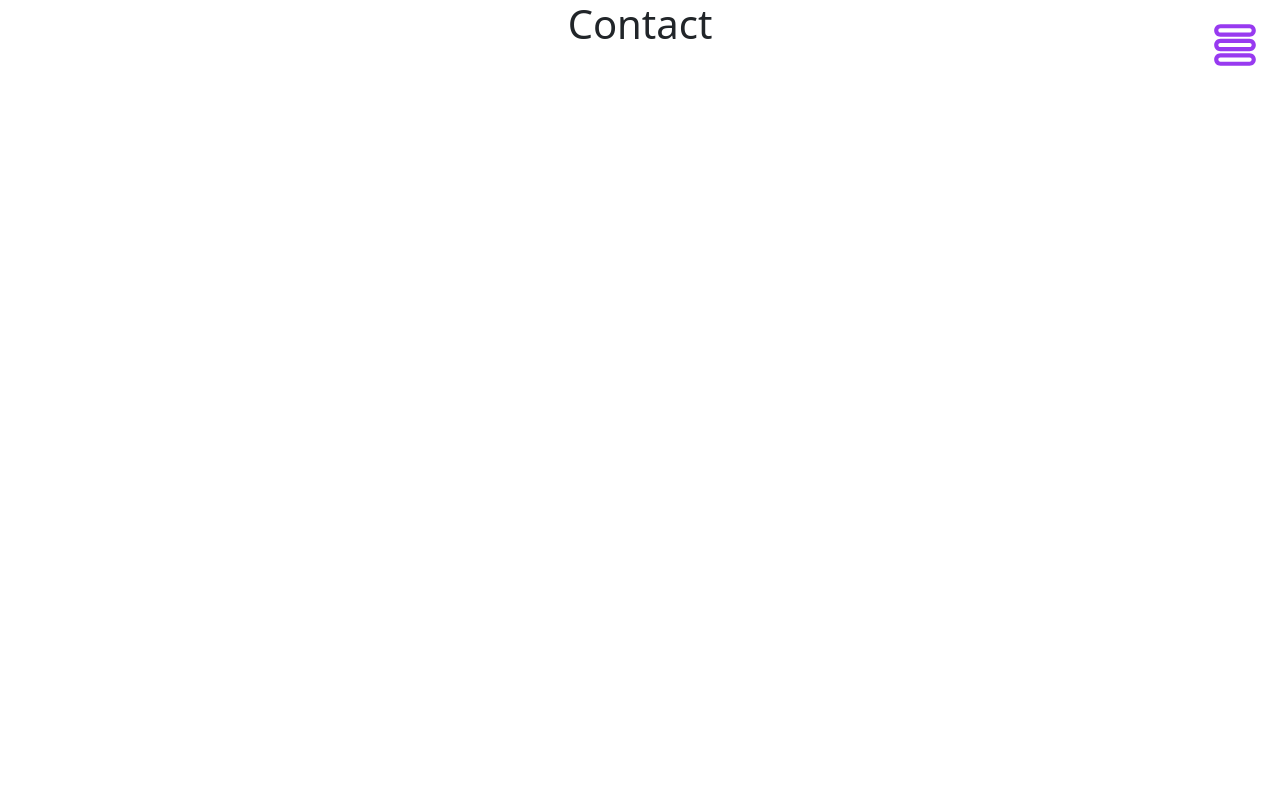
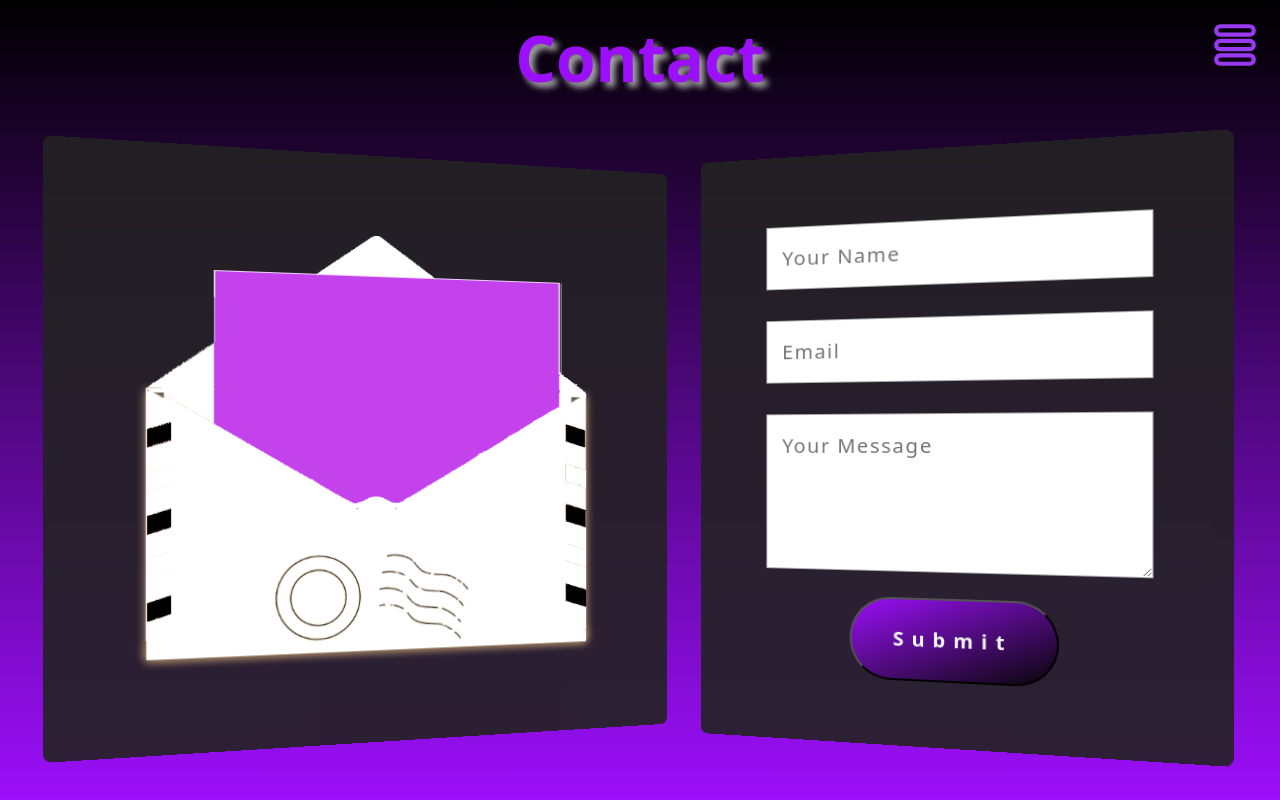
Before and after one commit to tranielmp8/tpride_react_port, a React (Create React App) app: page /Contact in a window 1280 px wide. Built offline with nearby package versions, Linux system fonts and the light colour scheme.

Commit message:
working on the project side

```diff
--- a/src/components/Carousel.jsx
+++ b/src/components/Carousel.jsx
@@ -10,7 +10,7 @@ import {
   FaVuejs,
 } from "react-icons/fa";
 
-import { SiDjango } from "react-icons/si";
+import { SiDjango, SiFlask } from "react-icons/si";
 
 function Carousel() {
   return (
@@ -42,7 +42,7 @@ function Carousel() {
             <FaHtml5 color="orange" />
           </span>
           <span style={{ "--i": 8 }}>
-            <SiDjango color="darkgreen" />
+            <SiFlask color="white" />
           </span>
         </div>
       </div>
--- a/src/pages/Contact.jsx
+++ b/src/pages/Contact.jsx
@@ -1,11 +1,33 @@
 import React from "react";
 import Header from "../components/Header";
+import "../stylesheets/contact.css";
 
 function Contact() {
   return (
-    <div>
+    <div className="contact-page ">
       <Header />
-      <h1>Contact</h1>
+
+      <h1 className="section-heading contact-heading"> Contact</h1>
+      <div className="form-container" data-aos="zoom-in">
+        <img
+          src="/form-img-purple.png"
+          className="form-img"
+          alt="contact-envelope"
+        />
+        <form
+          name="contact"
+          method="POST"
+          data-netlify="true"
+          className="contact-form"
+        >
+          <input type="text" name="name" placeholder="Your Name" />
+          <input name="email" type="email" placeholder="Email" />
+          <textarea name="message" placeholder="Your Message"></textarea>
+          <button className="submit" type="submit">
+            Submit
+          </button>
+        </form>
+      </div>
     </div>
   );
 }
--- a/src/pages/Home.jsx
+++ b/src/pages/Home.jsx
@@ -1,16 +1,19 @@
 import React from "react";
 import Header from "../components/Header";
 import Carousel from "../components/Carousel";
+import { CgEnter } from "react-icons/cg";
 
 const Home = () => {
   return (
     <div>
       <Header />
       <div className="introduction flex-with-center">
-        <div>
+        <div className="btn-container">
           {/* <h1>TRANIEL</h1> */}
           <button className="primary-button home-btn font-bold">
-            <a href="./Projects">Projects</a>
+            <a className="home-btn-link" href="./Projects">
+              Projects
+            </a>
           </button>
         </div>
       </div>
@@ -89,13 +92,29 @@ const Home = () => {
       >
         <div className="about-left">
           <h1>About Me</h1>
+          <p>
+            Hello I'm <span>Traniel Pride</span>,
+          </p>
+          <p>
+            I am a developer with a big imagination. Coding is very exciting and
+            I enjoy seeing dreams on a webpage.
+          </p>
+          <p>
+            I have worked with Javascript, and some of the most popular
+            frameworks such as React and Vue. I have knowledge in Python and
+            Flask as well. Some other skills I have include(Nodejs, express,
+            mongoose). I have understanding of NoSQL: MongoDb, and other RDMS's
+            such as MySQL, and PostgreSQL.
+          </p>
         </div>
 
         <div className="about-center">
-          <img className="about-image" src="./me_outside.png" />
+          <center>
+            <img className="about-image" src="./me_outside.png" />
+          </center>
         </div>
 
-        <div className="">
+        <div className="about-right">
           <pre>
             <h3 className="font-bold about-header">More about Traniel</h3>
             {JSON.stringify(
@@ -103,7 +122,6 @@ const Home = () => {
                 name: "Traniel Pride",
                 Occupation: "Software Developer",
                 Degree: "(CIS - Computer Information Systems)",
-                gender: "Male",
               },
               null,
               3
--- /dev/null
+++ b/src/stylesheets/contact.css
@@ -0,0 +1,103 @@
+/* contact */
+
+.contact-page {
+  background: linear-gradient(to bottom, rgb(0, 0, 0), rgb(156, 15, 250));
+  width: 100%;
+  height: 100vh;
+  display: flex;
+  flex-direction: column;
+  justify-content: center;
+  align-items: center;
+  margin: 0px auto;
+  padding: 10px 0;
+}
+
+.contact-heading {
+  margin: 10px auto;
+  color: rgb(156, 15, 250);
+  font-size: 4rem;
+  font-weight: bolder;
+  text-shadow: .3rem .3rem .4rem #aaa;
+  text-align: center;
+
+}
+
+.form-container {
+  width: 90%;
+  height: 90%;
+  display: flex;
+  align-items: center;
+  justify-content: space-evenly;
+  border-radius: .5rem;
+  perspective: 100rem;
+  margin: 20px auto;
+
+
+}
+
+.form-img {
+  width: 39rem;
+  min-height: auto;
+  padding: 5rem;
+  border-radius: .5rem;
+  transform: rotateY(20deg);
+  background: rgba(34, 34, 34, .9);
+  transition: all .5s;
+}
+
+.form-img:hover {
+  transform: translateY(-2rem) rotateY(20deg);
+}
+
+.contact-form {
+  width: 37rem;
+  display: flex;
+  background: rgba(34, 34, 34, .9);
+
+  flex-direction: column;
+  padding: 3.5rem;
+  border-radius: .5rem;
+  transform: rotateY(-20deg);
+  transition: all .5s;
+
+}
+
+.contact-form:hover {
+  transform: translateY(-2rem) rotateY(-20deg);
+}
+
+.contact-form input,
+.contact-form textarea {
+  margin: 1rem;
+  padding: 1rem;
+  font-size: 1.3rem;
+  letter-spacing: .1rem;
+  border: 1px solid #aaa;
+}
+
+.contact-form textarea {
+  max-height: 15rem;
+  min-height: 10rem;
+  max-width: 100%;
+  min-width: 70%;
+
+}
+
+.submit {
+  background: linear-gradient(to bottom right,
+      rgb(156, 15, 250),
+      rgb(7, 7, 7));
+  color: whitesmoke;
+  border-radius: 50px;
+  font-size: 20px;
+  font-weight: bolder;
+  letter-spacing: .5rem;
+  cursor: pointer;
+  width: 50%;
+  margin: 10px auto;
+  padding: 25px 0;
+}
+
+.submit:hover {
+  background: linear-gradient(to bottom right, rgb(7, 7, 7), rgb(156, 15, 250));
+}
--- a/src/stylesheets/home.css
+++ b/src/stylesheets/home.css
@@ -14,15 +14,19 @@
   font-size: 100px;
 }
 
-
+.btn-container{
+  width: 200px;
+}
 
 .home-btn{
   margin-top: 20rem;
+  width: 100%;
+
 }
 
 .primary-button {
 
-  height: 60px;
+  height: 70px;
   font-size: 25px;
   border-radius: 20px;
 
@@ -34,9 +38,18 @@
 
 .primary-button:hover {
   background-color: rgba(152, 58, 240);
-  color:rgba(0, 0, 0);
   box-shadow: 0px 0px 15px rgb(152, 58, 240);
   text-shadow: 0px 0px 15px rgb(0,0,0);
+}
+
+.home-btn-link{
+  color: black;
+  text-decoration: none;
+  font-size: 2rem;
+}
+.home-btn-link:hover{
+  color: black;
+
 }
 
 .jsbuff {
@@ -47,31 +60,27 @@
 }
 
 .about-me{
- display: flex;
- justify-content: space-around;
+ display: grid;
+ grid-template-columns: 1fr 1fr 1fr;
+ justify-content: center;
  align-items: center;
  height: 75vh;
  color: #fff;
-
-}
-
-pre:hover {
-  transform: scale(1.5);
-  overflow: hidden;
-
-  font-weight: bold;
+ padding: 1rem .5rem 1rem 3rem;
 }
 
 
-/* pre{
-  font-size: 18px;
+
+pre{
+  font-size: 20px;
   font-family: 'Ubuntu', sans-serif;
-} */
+}
 
 .about-image{
-  width: 300px;
-  height: 300px;
-  border-radius: 150px;
+  width: 400px;
+  height: 400px;
+  border-radius: 200px;
+
 }
 
 
@@ -92,7 +101,9 @@ pre:hover {
   }
 
   .about-me{
-    padding-left: 1rem;
-    display: block;
+
+    display: flex;
+    flex-direction: column;
+    height: 100vh;
   }
 }
--- a/src/stylesheets/projects.css
+++ b/src/stylesheets/projects.css
@@ -100,3 +100,9 @@
   }
 
 }
+
+/* media query */
+
+@media screen and (max-width: 600px) {
+
+}
```
Also changed, not shown: public/form-img-purple.png (added), src/images/form-img-purple.png (added).
